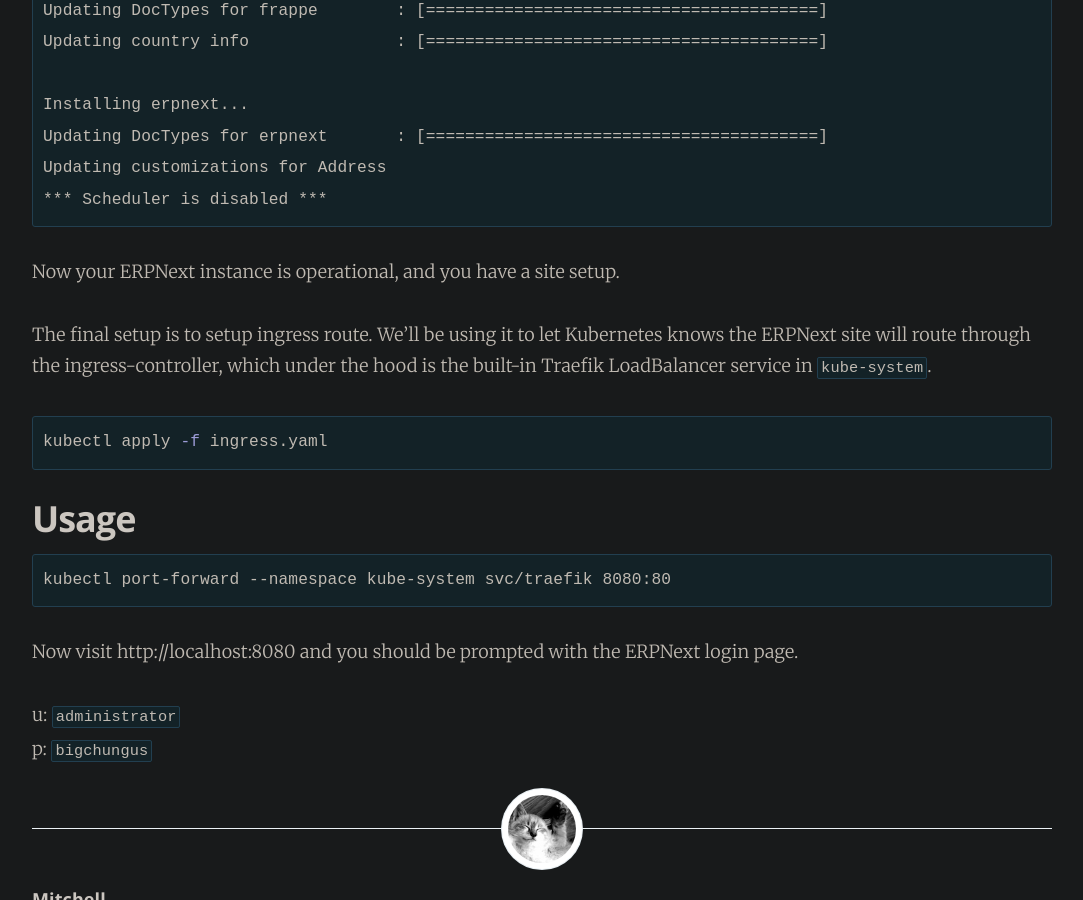
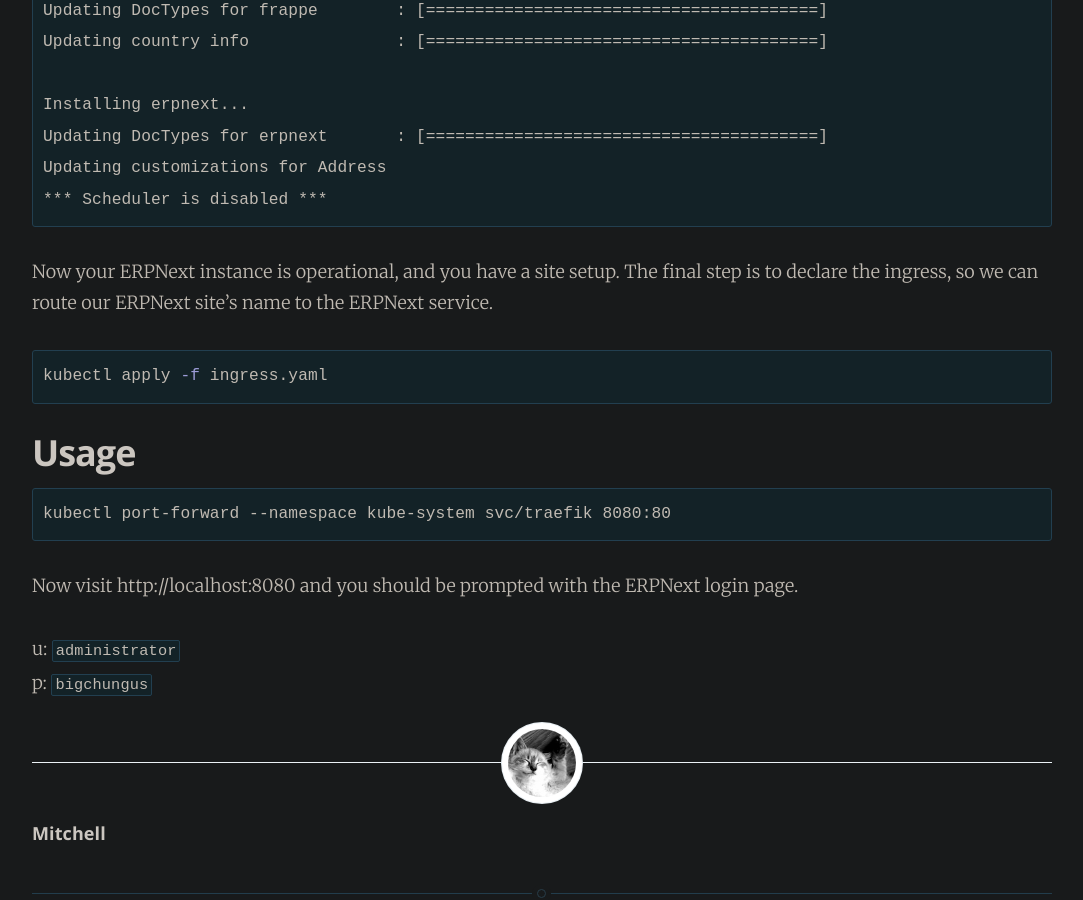
Before and after one commit to VeryStrongFingers/verystrongfingers.github.io, a Jekyll site: the page built from _posts/2021-02-10-erpnext-k3s.markdown, in a window 1280 px wide and 900 px high, scrolled down 11489 px. Shown: the whole window, without its empty margins (98-1181 px from the left). Built offline with Jekyll 4.4.1, drawn with Linux system fonts in a browser that asks for light colours; some of the changed text lies outside the part shown.

Commit message:
blog post update

````diff
--- a/_posts/2021-02-10-erpnext-k3s.markdown
+++ b/_posts/2021-02-10-erpnext-k3s.markdown
@@ -347,9 +347,7 @@ Updating customizations for Address
 *** Scheduler is disabled ***
 ```
 
-Now your ERPNext instance is operational, and you have a site setup.
-
-The final setup is to setup ingress route. We'll be using it to let Kubernetes knows the ERPNext site will route through the ingress-controller, which under the hood is the built-in Traefik LoadBalancer service in `kube-system`.
+Now your ERPNext instance is operational, and you have a site setup. The final step is to declare the ingress, so we can route our ERPNext site's name to the ERPNext service.
 
 ```bash
 kubectl apply -f ingress.yaml
````
Also changed, not shown: other parts of _posts/2021-02-10-erpnext-k3s.markdown (+1 -1 lines).
